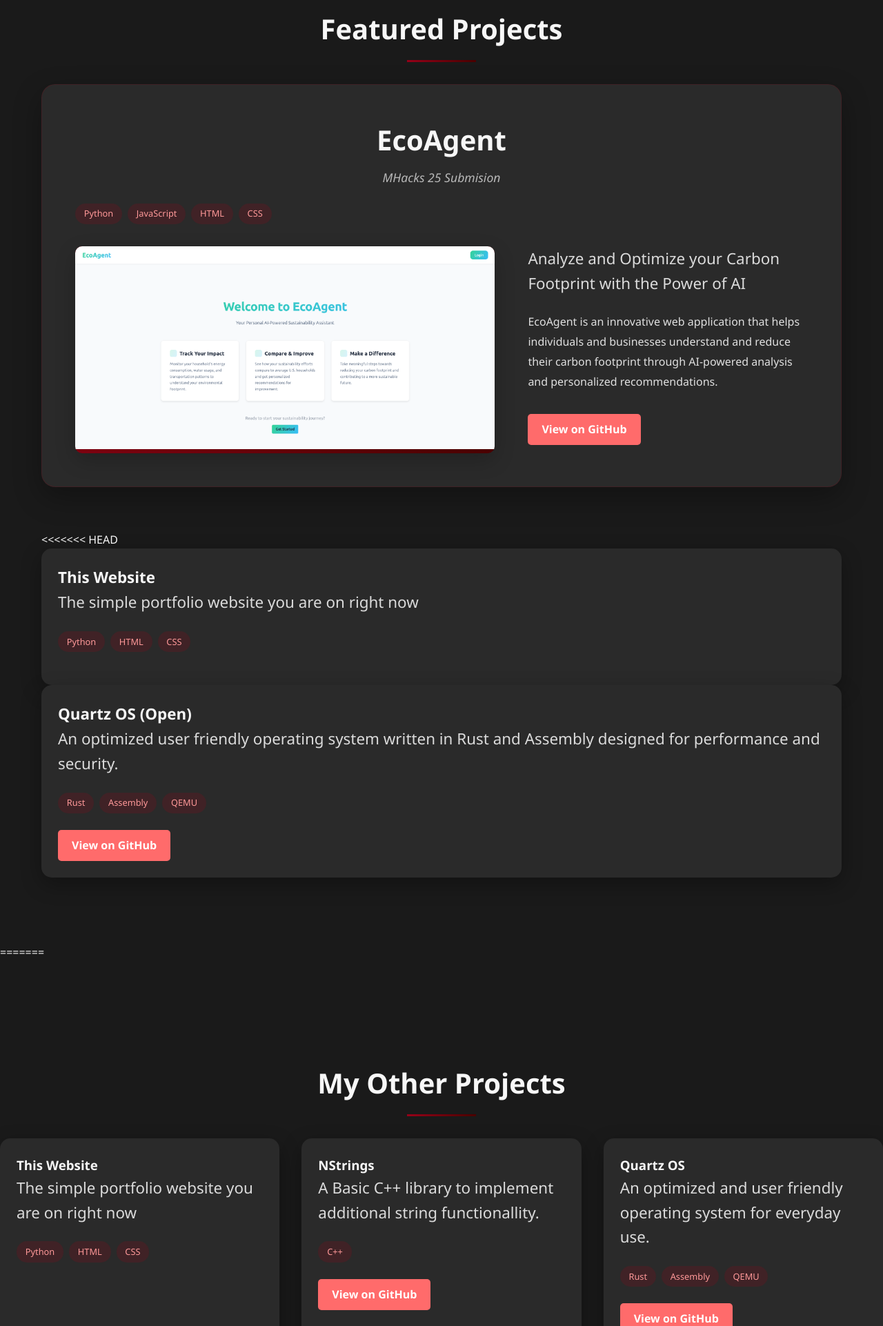
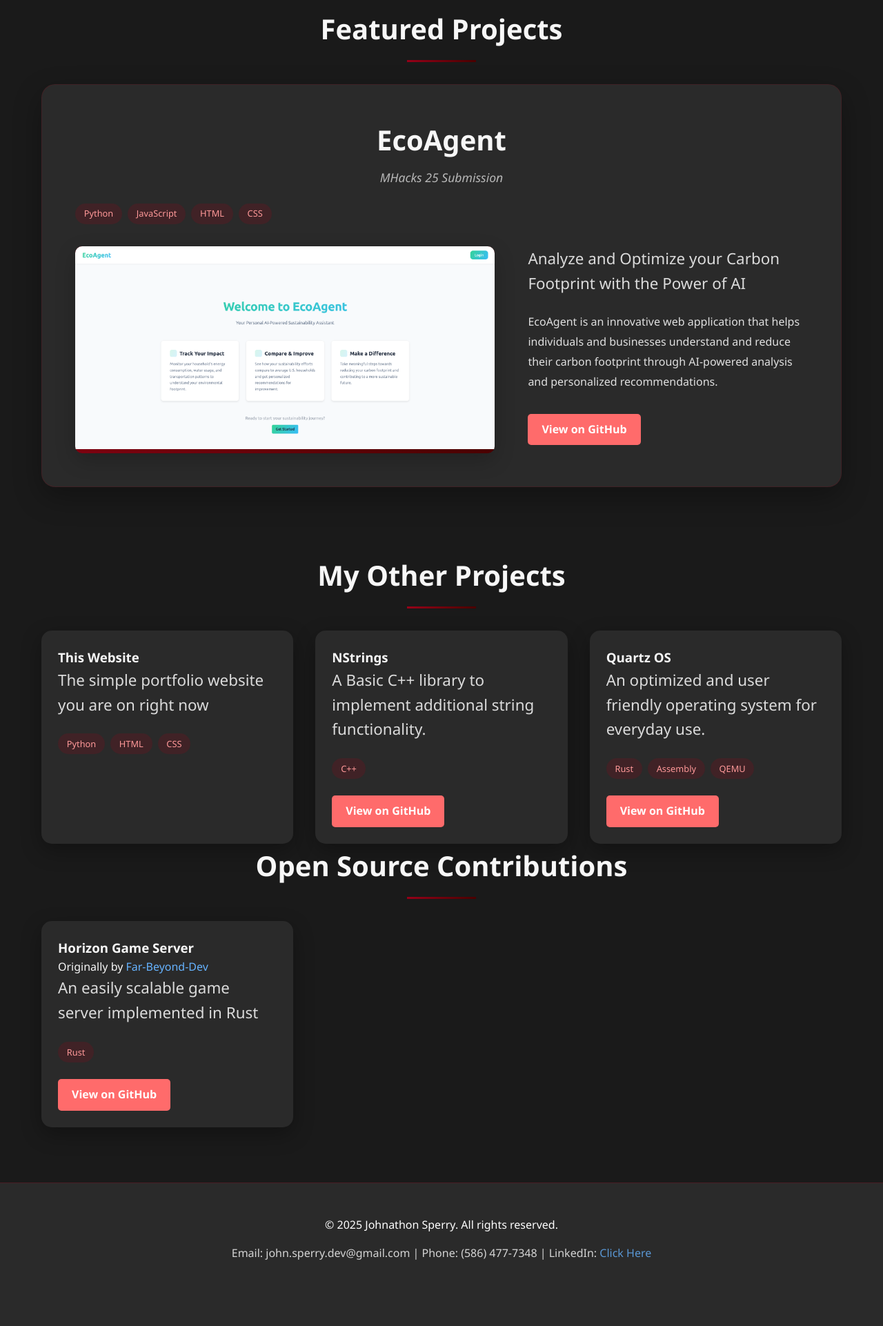
Before and after one commit to IchoTM/PortfolioWebsite, a Flask app: page /projects in a window 1280 px wide. Shown: the part 384-2306 px from the top of the page at 69% size. After the commit the page ends 2210 px from the top, so only its background shows below. Run offline with Flask 3, Linux system fonts and the light colour scheme.

Commit message:
Update contact information and fix typos in project descriptions for clarity

```diff
--- a/templates/base.html
+++ b/templates/base.html
@@ -30,11 +30,7 @@
         <div class="footer-container">
             <p>&copy; 2025 Johnathon Sperry. All rights reserved.</p>
             <div class="contact-info">
-<<<<<<< HEAD
                 <p>Email: john.sperry.dev@gmail.com | Phone: (586) 477-7348 | LinkedIn: <a href="https://www.linkedin.com/in/johnathon-sperry-141795388/">Click Here</a></p>
-=======
-                <p>Email: john.sperry.dev@gmail.com | Phone: (586) 477-7348</p>
->>>>>>> c5688e6 (Update contact information and enhance project sections with new projects and improved styling)
             </div>
         </div>
     </footer>
--- a/templates/index.html
+++ b/templates/index.html
@@ -80,11 +80,7 @@
             <p>Feel free to reach out for collaborations or just a friendly hello</p>
             <p>Email: john.sperry.dev@gmail.com</p>
             <p>Phone: (586)-477-7348</p>
-<<<<<<< HEAD
-            <p>LinkedIn: <a href="https://www.linkedin.com/in/johnathon-sperry-141795388/">Click Here</a></p>
-=======
             <p>LinkedIn: <a href="https://www.linkedin.com/in/johnathon-sperry-141795388/" target="_blank">Johnathon Sperry</a></p>
->>>>>>> c5688e6 (Update contact information and enhance project sections with new projects and improved styling)
         </div>
     </div>
 </section>
--- a/templates/projects.html
+++ b/templates/projects.html
@@ -16,7 +16,7 @@
                 <div class="project-content">
                     <div class="project-header">
                         <h3>EcoAgent</h3>
-                        <p class="project-subtitle">MHacks 25 Submision</p>
+                        <p class="project-subtitle">MHacks 25 Submission</p>
                         <div class="tech-stack">
                             <span class="tech">Python</span>
                             <span class="tech">JavaScript</span>
@@ -42,38 +42,6 @@
                     </div>
                 </div>
             </div>
-<<<<<<< HEAD
-            <div class="project-card">
-                <div class="project-info">
-                    <h2>This Website</h2>
-                    <p class="project-description">
-                        The simple portfolio website you are on right now
-                    </p>
-                    <div class="tech-stack">
-                        <span class="tech">Python</span>
-                        <span class="tech">HTML</span>
-                        <span class="tech">CSS</span>
-                    </div>
-                </div>
-            </div>
-            <div class="project-card">
-                <div class="project-info">
-                    <h2>Quartz OS (Open)</h2>
-                    <p class="project-description">
-                        An optimized user friendly operating system written in Rust and Assembly designed for performance and security.
-                    </p>
-                    <div class="tech-stack">
-                        <span class="tech">Rust</span>
-                        <span class="tech">Assembly</span>
-                        <span class="tech">QEMU</span>
-                    </div>
-                    <div class="project-links">
-                        <a href="https://github.com/IchoTM/QuartzOS_Open" class="project-button">View on GitHub</a>
-                    </div>
-                </div>
-            </div>
-        </div>
-=======
         </section>
 
         <section class="other-projects">
@@ -96,7 +64,7 @@
                     <div class="project-info">
                         <h3>NStrings</h3>
                         <p class="project-description">
-                            A Basic C++ library to implement additional string functionallity.
+                            A Basic C++ library to implement additional string functionality.
                         </p>
                         <div class="tech-stack">
                             <span class="tech">C++</span>
@@ -145,7 +113,6 @@
                 </div>
             </div>
         </section>
->>>>>>> bc4adeb (Refactor project sections in HTML and CSS for improved layout and styling of featured and other projects)
     </div>
 </section>
 {% endblock %}
```
